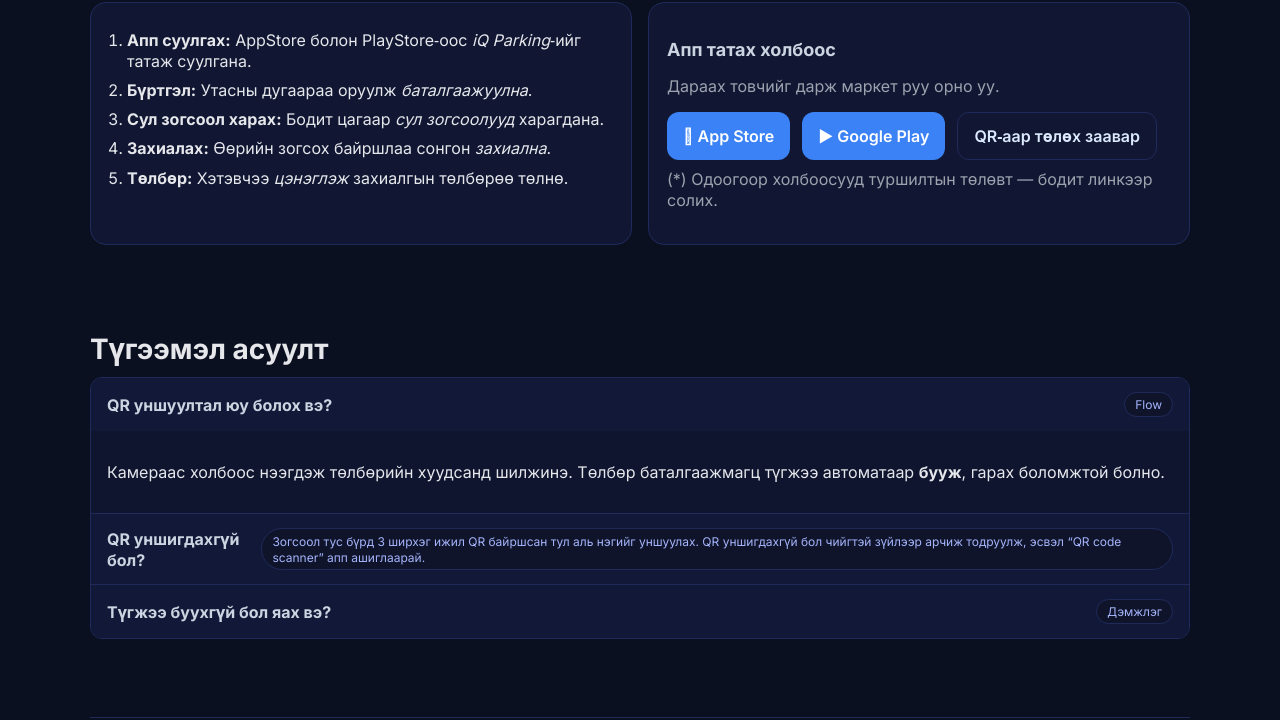
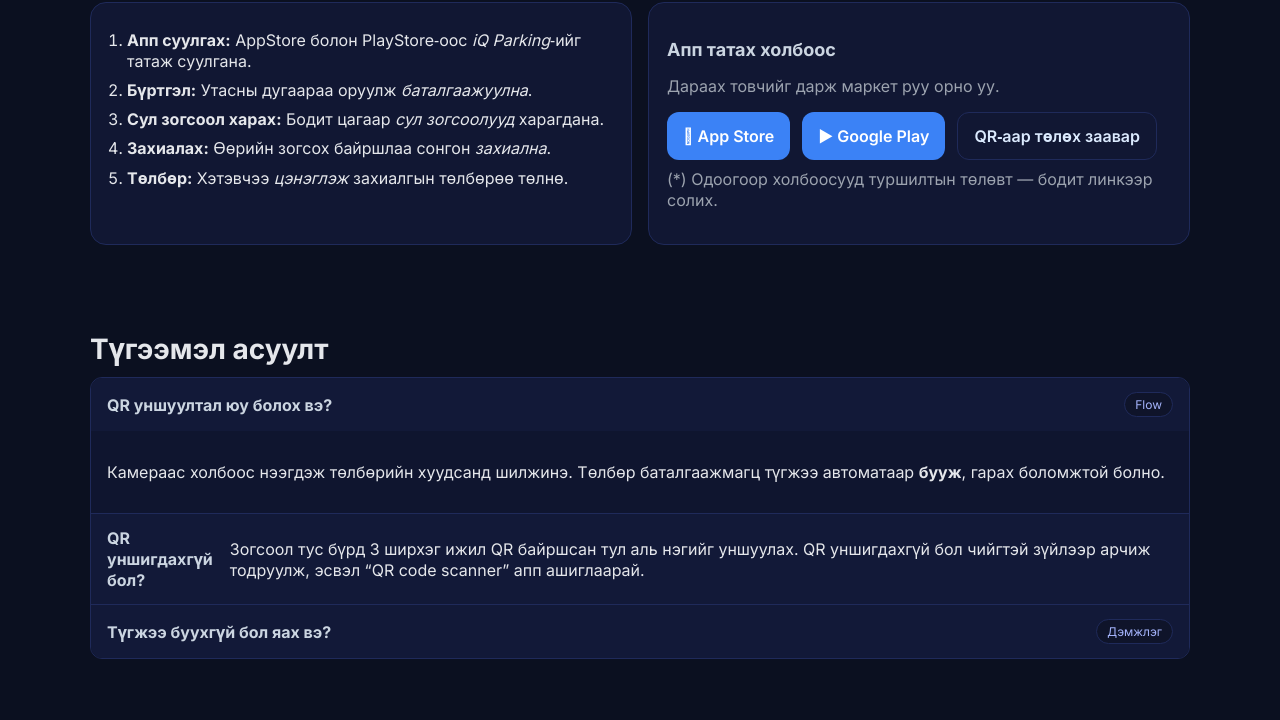
Before and after one commit to iqparkingmn/iqparkingmn, a plain HTML site: page index.html in a window 1280 px wide. Shown: the part 2559-3279 px from the top of the page. Drawn offline with Linux system fonts and the light colour scheme.

```diff
--- a/index.html
+++ b/index.html
@@ -241,7 +241,7 @@
         <div class="acc-body"><p>Камераас холбоос нээгдэж төлбөрийн хуудсанд шилжинэ. Төлбөр баталгаажмагц түгжээ автоматаар <strong>бууж</strong>, гарах боломжтой болно.</p></div>
       </div>
       <div class="acc-item">
-        <div class="acc-head"><h3>QR уншигдахгүй бол?</h3><span class="tag">Зогсоол тус бүрд 3 ширхэг ижил QR байршсан тул аль нэгийг уншуулах. QR уншигдахгүй бол чийгтэй зүйлээр арчиж тодруулж, эсвэл “QR code scanner” апп ашиглаарай. </span></div>
+        <div class="acc-head"><h3>QR уншигдахгүй бол?</h3>Зогсоол тус бүрд 3 ширхэг ижил QR байршсан тул аль нэгийг уншуулах. QR уншигдахгүй бол чийгтэй зүйлээр арчиж тодруулж, эсвэл “QR code scanner” апп ашиглаарай.</div>
         <div class="acc-body"><p>Нэг зогсоолд байрлах <strong>3 ижил QR</strong>‑ын аль нэгийг ашиглаж болно.</p></div>
       </div>
       <div class="acc-item">
```
